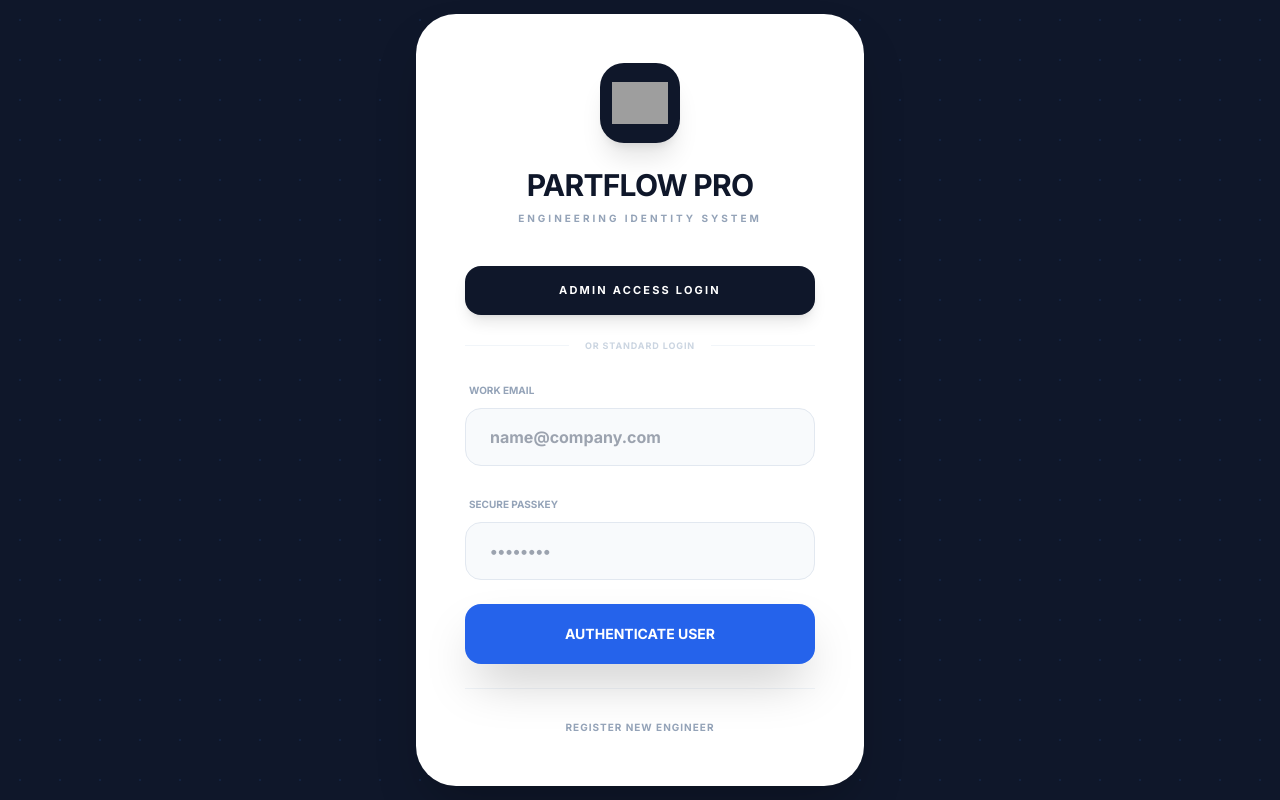
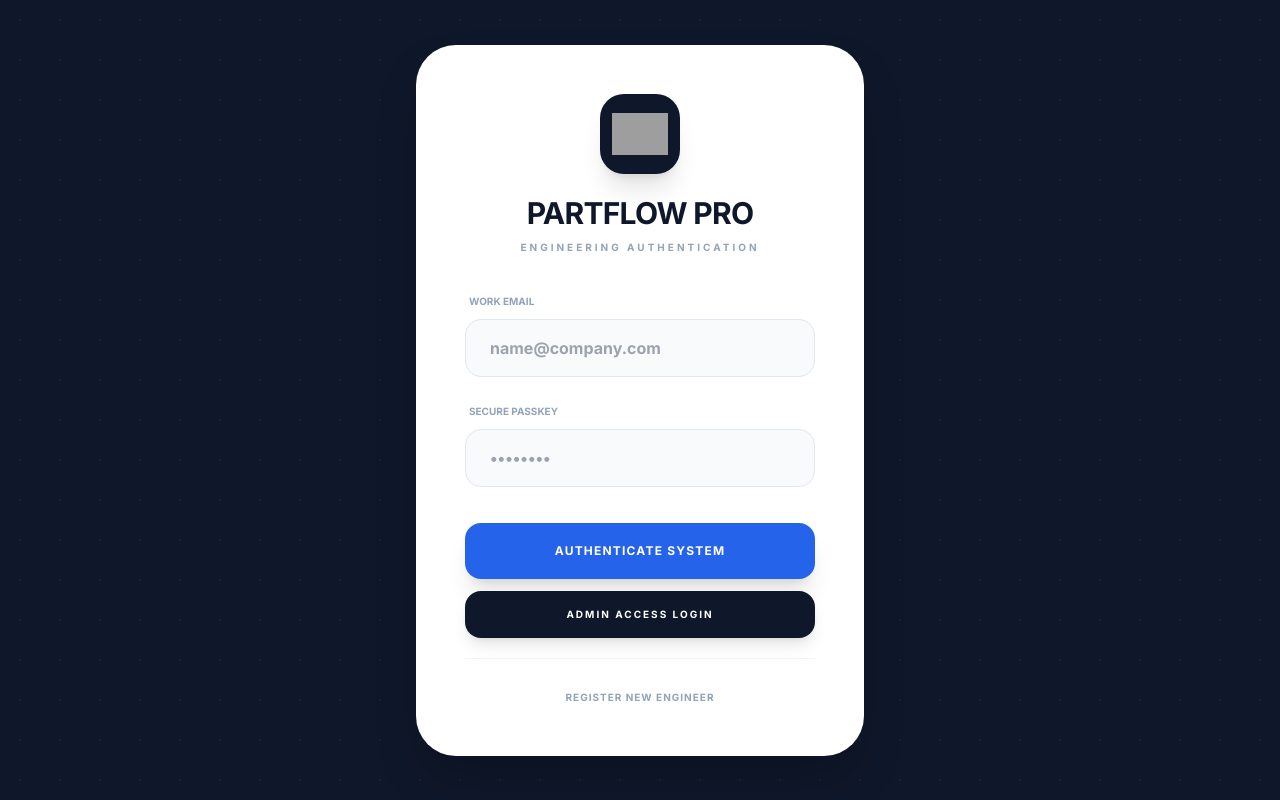
Before and after one commit to nobel0/PartSync, a React (Vite) app: page / in a window 1280 px wide. Built offline with nearby package versions, Linux system fonts and the light colour scheme; grey boxes are pictures that could not be loaded.

Commit message:
Optimizing app V2

```diff
--- a/components/AuthGate.tsx
+++ b/components/AuthGate.tsx
@@ -16,18 +16,22 @@ const AuthGate: React.FC<AuthGateProps> = ({ onAuthenticated, config }) => {
   const [assignedLine, setAssignedLine] = useState(config.manufacturingShops[0]);
   const [challengeTarget, setChallengeTarget] = useState(0);
   const [challengeValue, setChallengeValue] = useState(50);
+  const [error, setError] = useState<string | null>(null);
 
   useEffect(() => {
     if (mode === 'CHALLENGE') setChallengeTarget(Math.floor(Math.random() * 80) + 10);
+    setError(null);
   }, [mode]);
 
   const handleSubmit = (e: React.FormEvent) => {
     e.preventDefault();
+    setError(null);
 
     const adminEmail = config.adminEmail || 'abdalhady.joharji@gmail.com';
     const adminPass = config.adminPassword || 'admin';
 
     if (mode === 'LOGIN') {
+      // Check for Admin Credentials
       if (email === adminEmail && password === adminPass) {
         onAuthenticated({
           id: 'admin_01',
@@ -38,6 +42,8 @@ const AuthGate: React.FC<AuthGateProps> = ({ onAuthenticated, config }) => {
         });
         return;
       }
+
+      // Check for Test Engineer
       if (email === 'engineer@test.com' && password === 'pass123') {
         onAuthenticated({
           id: 'eng_01',
@@ -49,6 +55,7 @@ const AuthGate: React.FC<AuthGateProps> = ({ onAuthenticated, config }) => {
         return;
       }
 
+      // Generic login logic (could be extended)
       const user: User = {
         id: Math.random().toString(36).substr(2, 9),
         username: email.split('@')[0],
@@ -62,15 +69,11 @@ const AuthGate: React.FC<AuthGateProps> = ({ onAuthenticated, config }) => {
     }
   };
 
-  const loginAsAdmin = () => {
-    const adminEmail = config.adminEmail || 'abdalhady.joharji@gmail.com';
-    onAuthenticated({
-      id: 'admin_01',
-      username: 'System Admin',
-      email: adminEmail,
-      role: 'ADMIN',
-      assignedLine: 'ALL'
-    });
+  const autofillAdmin = () => {
+    setEmail(config.adminEmail || 'abdalhady.joharji@gmail.com');
+    setMode('LOGIN');
+    // We don't autofill password for security, just prompt the user
+    setError("Admin context detected. Please enter your secure passkey.");
   };
 
   const verifyHuman = () => {
@@ -96,42 +99,22 @@ const AuthGate: React.FC<AuthGateProps> = ({ onAuthenticated, config }) => {
 
       <div className="bg-white w-full max-w-md rounded-[40px] shadow-2xl overflow-hidden relative border border-white/20">
         <div className="p-10 lg:p-12">
-          <div className="flex flex-col items-center mb-10">
+          <div className="flex flex-col items-center mb-8">
             <div className="w-20 h-20 bg-slate-900 rounded-3xl shadow-xl mb-6 flex items-center justify-center overflow-hidden">
                {config.logoUrl ? <img src={config.logoUrl} className="max-w-[70%] max-h-[70%] object-contain" alt="Logo" /> : <ICONS.Inventory />}
             </div>
-            <h1 className="text-3xl font-black text-slate-900 uppercase tracking-tight">{config.appName}</h1>
-            <p className="text-slate-400 text-[10px] font-black uppercase tracking-[0.3em] mt-2 text-center">Engineering Identity System</p>
+            <h1 className="text-3xl font-black text-slate-900 uppercase tracking-tight text-center leading-none">{config.appName}</h1>
+            <p className="text-slate-400 text-[10px] font-black uppercase tracking-[0.3em] mt-3 text-center">Engineering Authentication</p>
           </div>
 
+          {error && (
+            <div className="mb-6 p-4 bg-blue-50 text-blue-600 rounded-2xl text-[10px] font-black uppercase text-center border border-blue-100">
+              {error}
+            </div>
+          )}
+
           {mode !== 'CHALLENGE' ? (
-            <form onSubmit={handleSubmit} className="space-y-6">
-              <div className="flex flex-col gap-2">
-                 <button type="button" onClick={loginAsAdmin} className="w-full py-4 bg-slate-900 text-white rounded-2xl font-black text-[11px] uppercase tracking-[0.2em] shadow-lg hover:bg-black transition-all">
-                    ADMIN ACCESS LOGIN
-                 </button>
-              </div>
-
-              <div className="flex items-center gap-4 my-2">
-                <div className="h-[1px] bg-slate-100 flex-1"></div>
-                <span className="text-[9px] font-black text-slate-300 uppercase tracking-widest">or standard login</span>
-                <div className="h-[1px] bg-slate-100 flex-1"></div>
-              </div>
-
-              {mode === 'SIGNUP' && (
-                <div className="space-y-4">
-                  <div className="space-y-2">
-                    <label className="text-[10px] font-black text-slate-400 uppercase ml-1">Engineer Display Name</label>
-                    <input required className="w-full px-6 py-4 bg-slate-50 border border-slate-200 rounded-2xl outline-none focus:ring-4 ring-blue-50 transition-all font-bold" placeholder="e.g. J. Miller" value={username} onChange={e => setUsername(e.target.value)} />
-                  </div>
-                  <div className="space-y-2">
-                    <label className="text-[10px] font-black text-slate-400 uppercase ml-1">Primary Assigned Line</label>
-                    <select className="w-full px-6 py-4 bg-slate-50 border border-slate-200 rounded-2xl outline-none focus:ring-4 ring-blue-50 transition-all font-bold text-slate-700" value={assignedLine} onChange={e => setAssignedLine(e.target.value)}>
-                      {config.manufacturingShops.map(s => <option key={s} value={s}>{s}</option>)}
-                    </select>
-                  </div>
-                </div>
-              )}
+            <form onSubmit={handleSubmit} className="space-y-5">
               <div className="space-y-2">
                 <label className="text-[10px] font-black text-slate-400 uppercase ml-1">Work Email</label>
                 <input required type="email" className="w-full px-6 py-4 bg-slate-50 border border-slate-200 rounded-2xl outline-none focus:ring-4 ring-blue-50 transition-all font-bold" placeholder="name@company.com" value={email} onChange={e => setEmail(e.target.value)} />
@@ -141,20 +124,41 @@ const AuthGate: React.FC<AuthGateProps> = ({ onAuthenticated, config }) => {
                 <input required type="password" className="w-full px-6 py-4 bg-slate-50 border border-slate-200 rounded-2xl outline-none focus:ring-4 ring-blue-50 transition-all font-bold" placeholder="••••••••" value={password} onChange={e => setPassword(e.target.value)} />
               </div>
 
-              <button type="submit" className="w-full py-5 bg-blue-600 text-white rounded-2xl font-black text-sm shadow-2xl hover:bg-blue-700 transition-all active:scale-95">
-                {mode === 'LOGIN' ? 'AUTHENTICATE USER' : 'INITIALIZE REGISTRATION'}
-              </button>
+              {mode === 'SIGNUP' && (
+                <div className="space-y-4 pt-2">
+                  <div className="space-y-2">
+                    <label className="text-[10px] font-black text-slate-400 uppercase ml-1">Display Name</label>
+                    <input required className="w-full px-6 py-4 bg-slate-50 border border-slate-200 rounded-2xl outline-none focus:ring-4 ring-blue-50 transition-all font-bold" placeholder="e.g. J. Miller" value={username} onChange={e => setUsername(e.target.value)} />
+                  </div>
+                  <div className="space-y-2">
+                    <label className="text-[10px] font-black text-slate-400 uppercase ml-1">Line Assignment</label>
+                    <select className="w-full px-6 py-4 bg-slate-50 border border-slate-200 rounded-2xl outline-none focus:ring-4 ring-blue-50 transition-all font-bold text-slate-700" value={assignedLine} onChange={e => setAssignedLine(e.target.value)}>
+                      {config.manufacturingShops.map(s => <option key={s} value={s}>{s}</option>)}
+                    </select>
+                  </div>
+                </div>
+              )}
+
+              <div className="flex flex-col gap-3 pt-4">
+                <button type="submit" className="w-full py-5 bg-blue-600 text-white rounded-2xl font-black text-xs uppercase tracking-widest shadow-xl hover:bg-blue-700 transition-all active:scale-95">
+                  {mode === 'LOGIN' ? 'AUTHENTICATE SYSTEM' : 'INITIALIZE REGISTRATION'}
+                </button>
+
+                <button type="button" onClick={autofillAdmin} className="w-full py-4 bg-slate-900 text-white rounded-2xl font-black text-[10px] uppercase tracking-[0.2em] shadow-lg hover:bg-black transition-all">
+                  ADMIN ACCESS LOGIN
+                </button>
+              </div>
 
               <div className="pt-6 border-t border-slate-100 text-center">
                 <button type="button" onClick={() => setMode(mode === 'LOGIN' ? 'SIGNUP' : 'LOGIN')} className="text-[10px] font-black text-slate-400 uppercase tracking-widest hover:text-blue-600 transition-colors">
-                  {mode === 'LOGIN' ? "Register New Engineer" : "Existing Engineer Login"}
+                  {mode === 'LOGIN' ? "Register New Engineer" : "Back to Login"}
                 </button>
               </div>
             </form>
           ) : (
             <div className="space-y-8 text-center">
               <div>
-                <h3 className="text-xl font-black text-slate-900">Verify Human Engineer</h3>
+                <h3 className="text-xl font-black text-slate-900">Verify Identity</h3>
                 <p className="text-slate-500 text-xs mt-2 font-medium">Align the Vector Signal to authorize access.</p>
               </div>
 
--- a/index.html
+++ b/index.html
@@ -3,7 +3,7 @@
 <head>
     <meta charset="UTF-8">
     <meta name="viewport" content="width=device-width, initial-scale=1.0, maximum-scale=1.0, user-scalable=no">
-    <title>PartFlow Pro | Industrial Sync</title>
+    <title>PartFlow Pro | Industrial Inventory</title>
     <link rel="manifest" href="metadata.json">
     <script src="https://cdn.tailwindcss.com"></script>
     <link href="https://fonts.googleapis.com/css2?family=Inter:wght@300;400;500;600;700&display=swap" rel="stylesheet">
@@ -19,22 +19,6 @@
         .scrollbar-hide {
             -ms-overflow-style: none;
             scrollbar-width: none;
-        }
-        @keyframes pulse-ring {
-            0% { transform: scale(.33); opacity: 1; }
-            80%, 100% { opacity: 0; }
-        }
-        .status-pulse {
-            position: relative;
-        }
-        .status-pulse::before {
-            content: '';
-            position: absolute;
-            width: 100%;
-            height: 100%;
-            border-radius: 50%;
-            background-color: inherit;
-            animation: pulse-ring 1.5s cubic-bezier(0.215, 0.61, 0.355, 1) infinite;
         }
         :root {
             --primary-color: #0f172a;
--- a/services/storageService.ts
+++ b/services/storageService.ts
@@ -45,8 +45,11 @@ export const storageService = {
   },
 
   setCurrentUser: (user: User | null) => {
-    if (user) localStorage.setItem(USER_KEY, JSON.stringify(user));
-    else localStorage.removeItem(USER_KEY);
+    if (user) {
+      localStorage.setItem(USER_KEY, JSON.stringify(user));
+    } else {
+      localStorage.removeItem(USER_KEY);
+    }
   },
 
   onSync: (callback: () => void) => {
@@ -55,7 +58,9 @@ export const storageService = {
     };
   },
 
-  notifySync: () => syncChannel.postMessage('update'),
+  notifySync: () => {
+    syncChannel.postMessage('update');
+  },
 
   syncWithCloud: async (): Promise<boolean> => {
     if (!REDIS_URL || !REDIS_TOKEN) return false;
@@ -66,34 +71,44 @@ export const storageService = {
       const cloudData = await response.json();
       if (cloudData.result) {
         const remoteState = JSON.parse(cloudData.result);
-        localStorage.setItem(PARTS_KEY, JSON.stringify(remoteState.parts || []));
-        localStorage.setItem(TRANSFERS_KEY, JSON.stringify(remoteState.transfers || []));
-        localStorage.setItem(SUPPLIERS_KEY, JSON.stringify(remoteState.suppliers || []));
-        localStorage.setItem(CONFIG_KEY, JSON.stringify(remoteState.config || DEFAULT_CONFIG));
+        if (remoteState.parts) localStorage.setItem(PARTS_KEY, JSON.stringify(remoteState.parts));
+        if (remoteState.transfers) localStorage.setItem(TRANSFERS_KEY, JSON.stringify(remoteState.transfers));
+        if (remoteState.suppliers) localStorage.setItem(SUPPLIERS_KEY, JSON.stringify(remoteState.suppliers));
+        if (remoteState.config) localStorage.setItem(CONFIG_KEY, JSON.stringify(remoteState.config));
         storageService.notifySync();
         return true;
       }
-    } catch (e) { console.warn("Sync failed."); }
+    } catch (e) {
+      console.error("Cloud Sync Error:", e);
+    }
     return false;
   },
 
   pushToCloud: async () => {
     if (!REDIS_URL || !REDIS_TOKEN) return;
+    try {
       const parts = storageService.getParts();
       const transfers = storageService.getTransfers();
       const suppliers = storageService.getSuppliers();
       const config = storageService.getConfig();
+
       await fetch(`${REDIS_URL}/set/partflow_master_v7`, {
         method: 'POST',
         headers: { Authorization: `Bearer ${REDIS_TOKEN}` },
         body: JSON.stringify(JSON.stringify({ parts, transfers, suppliers, config }))
       });
+    } catch (e) {
+      console.error("Cloud Push Error:", e);
+    }
   },
 
   getParts: (): Part[] => JSON.parse(localStorage.getItem(PARTS_KEY) || '[]'),
   getTransfers: (): Transfer[] => JSON.parse(localStorage.getItem(TRANSFERS_KEY) || '[]'),
   getSuppliers: (): Supplier[] => JSON.parse(localStorage.getItem(SUPPLIERS_KEY) || '[]'),
-  getConfig: (): AppConfig => JSON.parse(localStorage.getItem(CONFIG_KEY) || JSON.stringify(DEFAULT_CONFIG)),
+  getConfig: (): AppConfig => {
+    const stored = localStorage.getItem(CONFIG_KEY);
+    return stored ? JSON.parse(stored) : DEFAULT_CONFIG;
+  },
 
   savePart: (part: Part) => {
     const parts = storageService.getParts();
@@ -109,7 +124,8 @@ export const storageService = {
 
   deletePart: (id: string) => {
     const parts = storageService.getParts();
-    localStorage.setItem(PARTS_KEY, JSON.stringify(parts.filter(p => p.id !== id)));
+    const updated = parts.filter(p => p.id !== id);
+    localStorage.setItem(PARTS_KEY, JSON.stringify(updated));
     storageService.notifySync();
     storageService.pushToCloud();
   },
```
Lines whose indentation alone changed are shown as unchanged.
